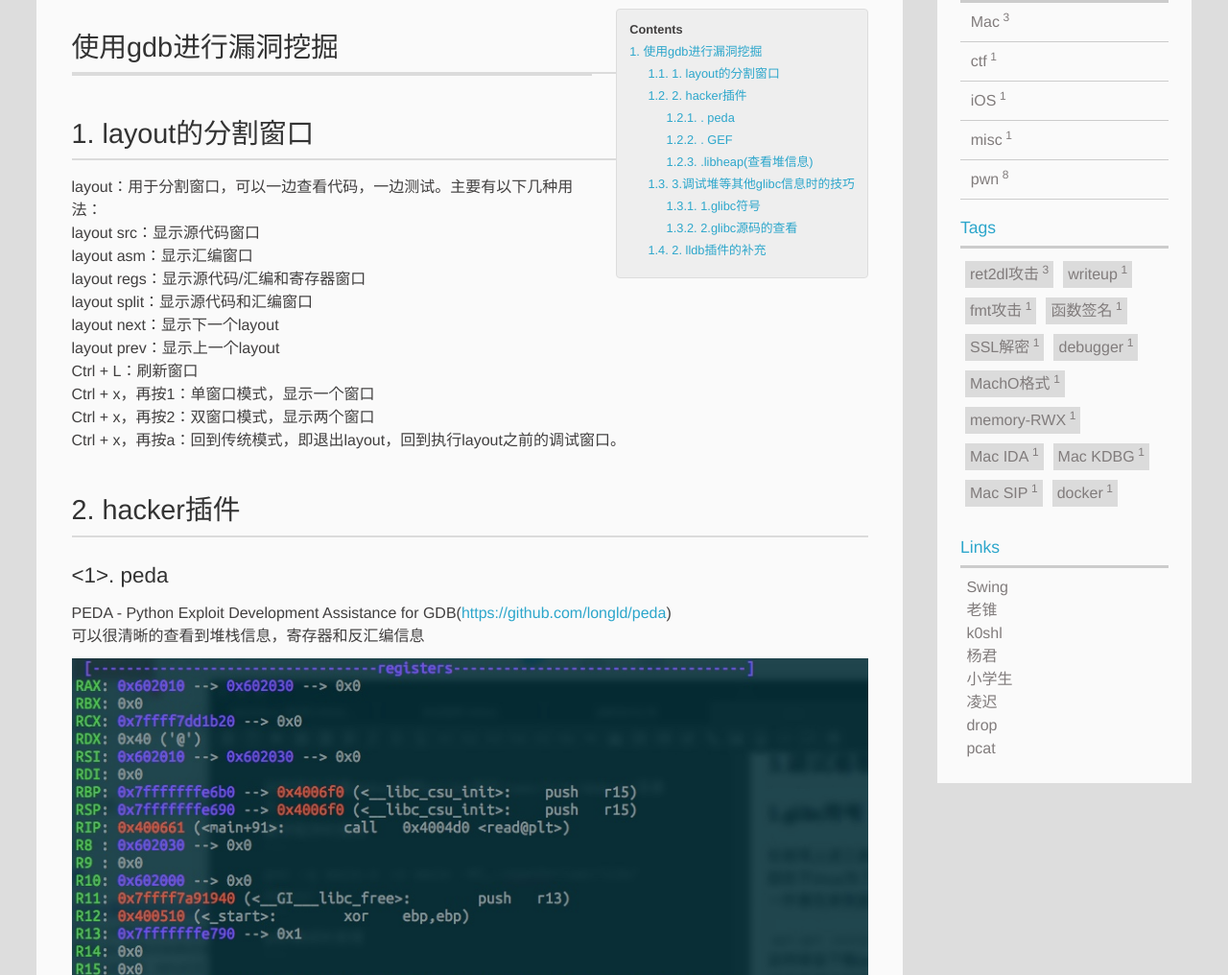
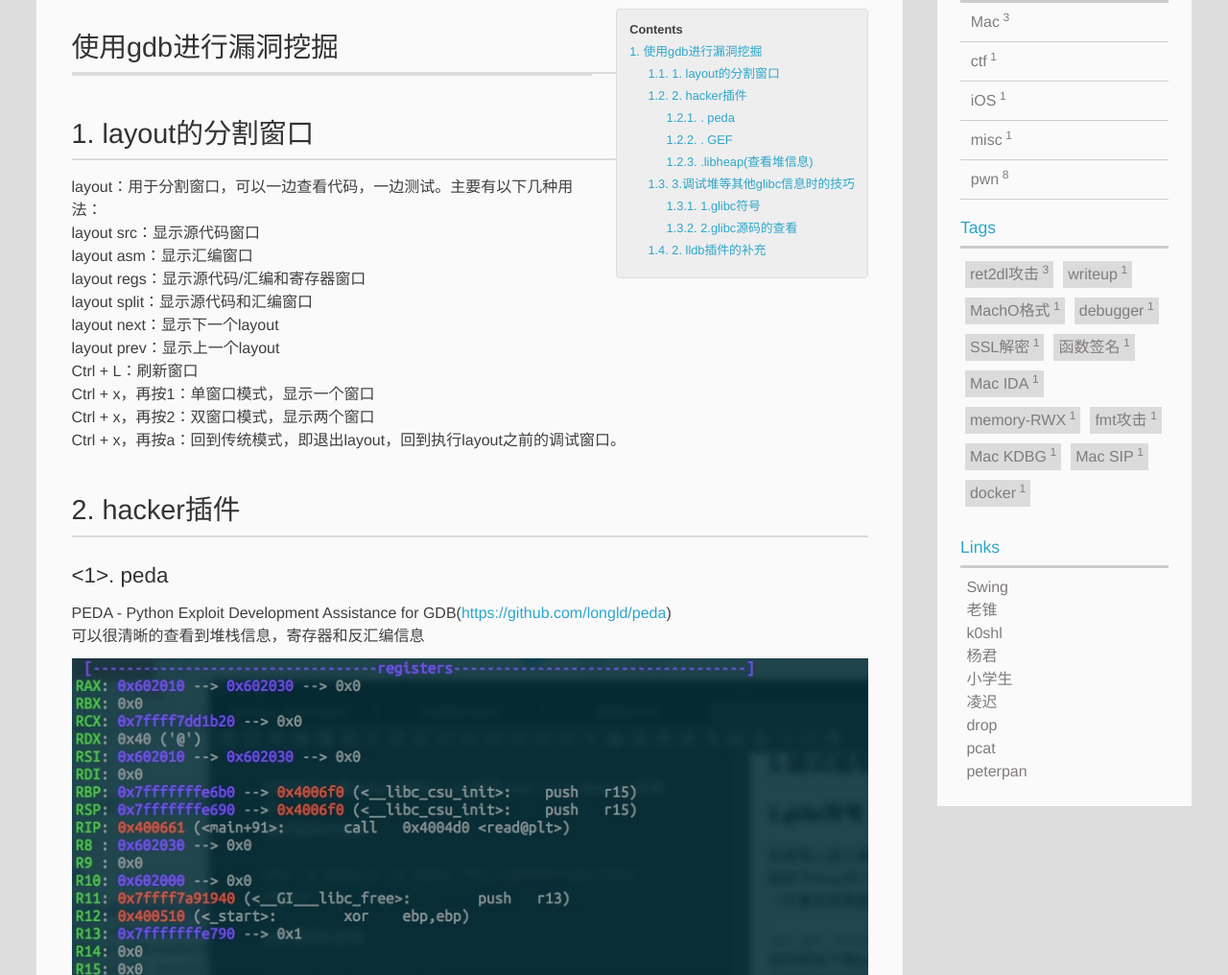
Before and after one commit to gloxec/gloxec.github.io, a plain HTML site: page 2017/02/05/Using GDB for Vulnerability Developement/index.html in a window 1280 px wide. Shown: the part 352-1368 px from the top of the page at 96% size. Drawn offline with Linux system fonts and the light colour scheme; a script that the page names is missing.

Commit message:
Site updated: 2018-05-14 18:39:59

```diff
--- a/2017/02/05/Using GDB for Vulnerability Developement/index.html
+++ b/2017/02/05/Using GDB for Vulnerability Developement/index.html
@@ -252,7 +252,15 @@
 
 
 
-				<li><a href="/tags/fmt攻击/" title="fmt攻击">fmt攻击<sup>1</sup></a></li>
+				<li><a href="/tags/MachO格式/" title="MachO格式">MachO格式<sup>1</sup></a></li>
+
+
+
+				<li><a href="/tags/debugger/" title="debugger">debugger<sup>1</sup></a></li>
+
+
+
+				<li><a href="/tags/SSL解密/" title="SSL解密">SSL解密<sup>1</sup></a></li>
 
 
 
@@ -260,15 +268,7 @@
 
 
 
-				<li><a href="/tags/SSL解密/" title="SSL解密">SSL解密<sup>1</sup></a></li>
-
-
-
-				<li><a href="/tags/debugger/" title="debugger">debugger<sup>1</sup></a></li>
-
-
-
-				<li><a href="/tags/MachO格式/" title="MachO格式">MachO格式<sup>1</sup></a></li>
+				<li><a href="/tags/Mac-IDA/" title="Mac IDA">Mac IDA<sup>1</sup></a></li>
 
 
 
@@ -276,7 +276,7 @@
 
 
 
-				<li><a href="/tags/Mac-IDA/" title="Mac IDA">Mac IDA<sup>1</sup></a></li>
+				<li><a href="/tags/fmt攻击/" title="fmt攻击">fmt攻击<sup>1</sup></a></li>
 
 
 
@@ -344,6 +344,12 @@
           <li>
 
             	<a href="http://pcat.cnblogs.com" target="_blank" title="pcat">pcat</a>
+
+          </li>
+
+          <li>
+
+            	<a href="https://peterpan980927.cn" target="_blank" title="peterpan">peterpan</a>
 
           </li>
 
--- a/index.html
+++ b/index.html
@@ -446,7 +446,15 @@
 
 
 
-				<li><a href="/tags/fmt攻击/" title="fmt攻击">fmt攻击<sup>1</sup></a></li>
+				<li><a href="/tags/MachO格式/" title="MachO格式">MachO格式<sup>1</sup></a></li>
+
+
+
+				<li><a href="/tags/debugger/" title="debugger">debugger<sup>1</sup></a></li>
+
+
+
+				<li><a href="/tags/SSL解密/" title="SSL解密">SSL解密<sup>1</sup></a></li>
 
 
 
@@ -454,15 +462,7 @@
 
 
 
-				<li><a href="/tags/SSL解密/" title="SSL解密">SSL解密<sup>1</sup></a></li>
-
-
-
-				<li><a href="/tags/debugger/" title="debugger">debugger<sup>1</sup></a></li>
-
-
-
-				<li><a href="/tags/MachO格式/" title="MachO格式">MachO格式<sup>1</sup></a></li>
+				<li><a href="/tags/Mac-IDA/" title="Mac IDA">Mac IDA<sup>1</sup></a></li>
 
 
 
@@ -470,7 +470,7 @@
 
 
 
-				<li><a href="/tags/Mac-IDA/" title="Mac IDA">Mac IDA<sup>1</sup></a></li>
+				<li><a href="/tags/fmt攻击/" title="fmt攻击">fmt攻击<sup>1</sup></a></li>
 
 
 
@@ -538,6 +538,12 @@
           <li>
 
             	<a href="http://pcat.cnblogs.com" target="_blank" title="pcat">pcat</a>
+
+          </li>
+
+          <li>
+
+            	<a href="https://peterpan980927.cn" target="_blank" title="peterpan">peterpan</a>
 
           </li>
 
```
Also changed, not shown: 2017/02/15/exploit without info leak/index.html (+17 -11 lines), 2017/03/05/exploit without info leak - 2/index.html (+17 -11 lines), 2017/03/06/some docker security options/index.html (+17 -11 lines), 2017/04/16/cstc2017/index.html (+17 -11 lines), 2017/05/03/Binary Format/index.html (+17 -11 lines), 2017/05/04/operation not permitted with root/index.html (+17 -11 lines), 2017/05/07/execute shellcode with mmap and mprotect/index.html (+17 -11 lines), 2017/05/16/Reverse Engineer a stripped binary/index.html (+17 -11 lines), 2017/06/04/Dump ELF With Format String Vulnerability/index.html (+17 -11 lines), 2017/06/13/macOS Kernel Debug/index.html (+17 -11 lines), 2018/04/12/Dark Color Theme for Mac IDA7.0/index.html (+17 -11 lines), 2018/04/12/roputils/index.html (+17 -11 lines), 2018/05/04/decryptedSSLpackets/index.html (+17 -11 lines), page/2/index.html (+17 -11 lines), 1 more files.
